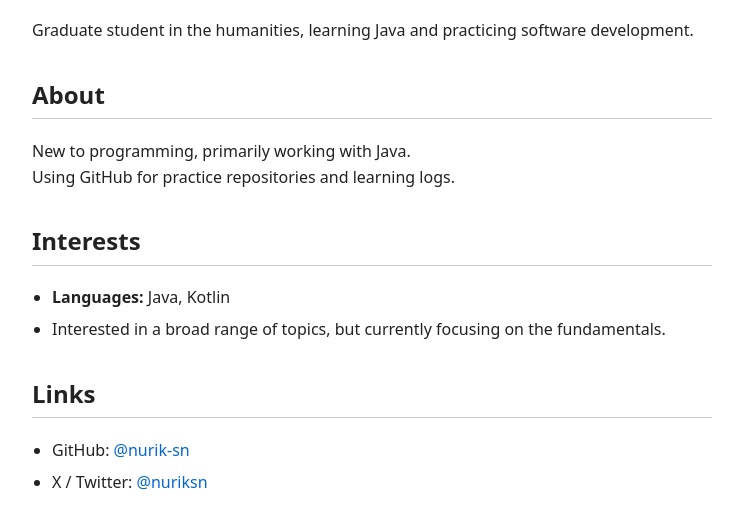
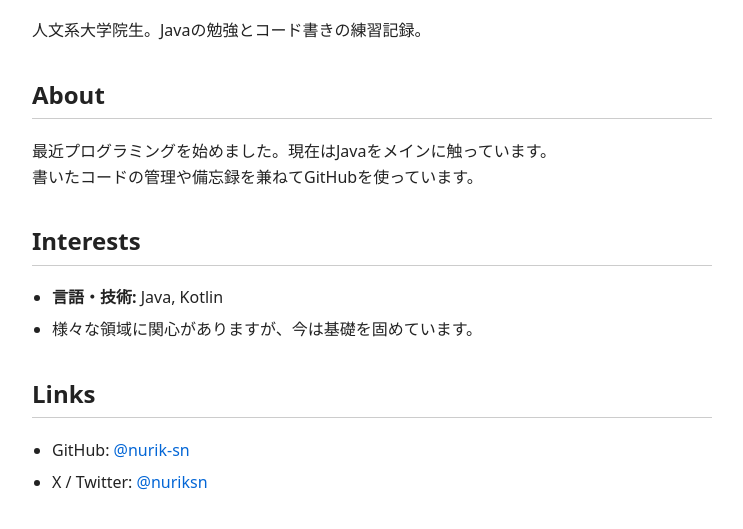
Before and after one commit to nurik-sn/nurik-sn.github.io, a plain HTML site: page index.html in a window 1280 px wide. Shown: the part 149-678 px from the top of the page, without its empty margins (268-1011 px from the left). Drawn offline with Linux system fonts and the light colour scheme.

Commit message:
restore ja

```diff
--- a/index.html
+++ b/index.html
@@ -13,18 +13,18 @@
 </div>
 
 <h1>NurikSN</h1>
-<p>Graduate student in the humanities, learning Java and practicing software development.</p>
+<p>人文系大学院生。Javaの勉強とコード書きの練習記録。</p>
 
 <h2>About</h2>
 <p>
-  New to programming, primarily working with Java.<br>
-  Using GitHub for practice repositories and learning logs.
+  最近プログラミングを始めました。現在はJavaをメインに触っています。<br>
+  書いたコードの管理や備忘録を兼ねてGitHubを使っています。
 </p>
 
 <h2>Interests</h2>
 <ul>
-  <li><strong>Languages:</strong> Java, Kotlin</li>
-  <li>Interested in a broad range of topics, but currently focusing on the fundamentals.</li>
+  <li><strong>言語・技術:</strong> Java, Kotlin</li>
+  <li>様々な領域に関心がありますが、今は基礎を固めています。</li>
 </ul>
 
 <h2>Links</h2>
```
Also changed, not shown: en.html (+5 -5 lines).
